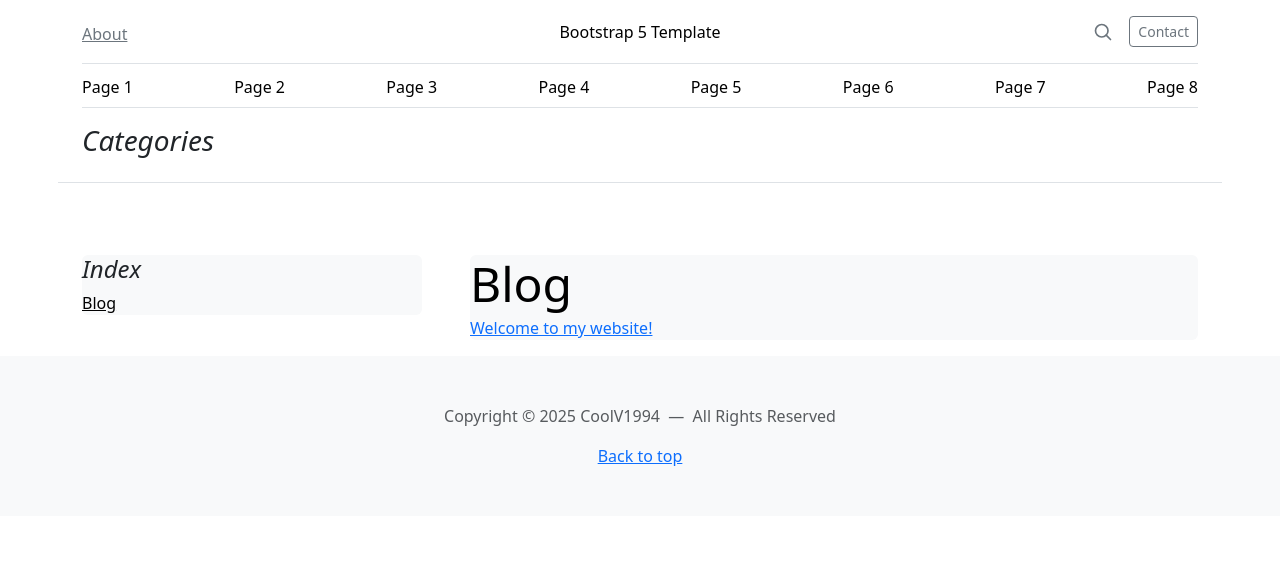
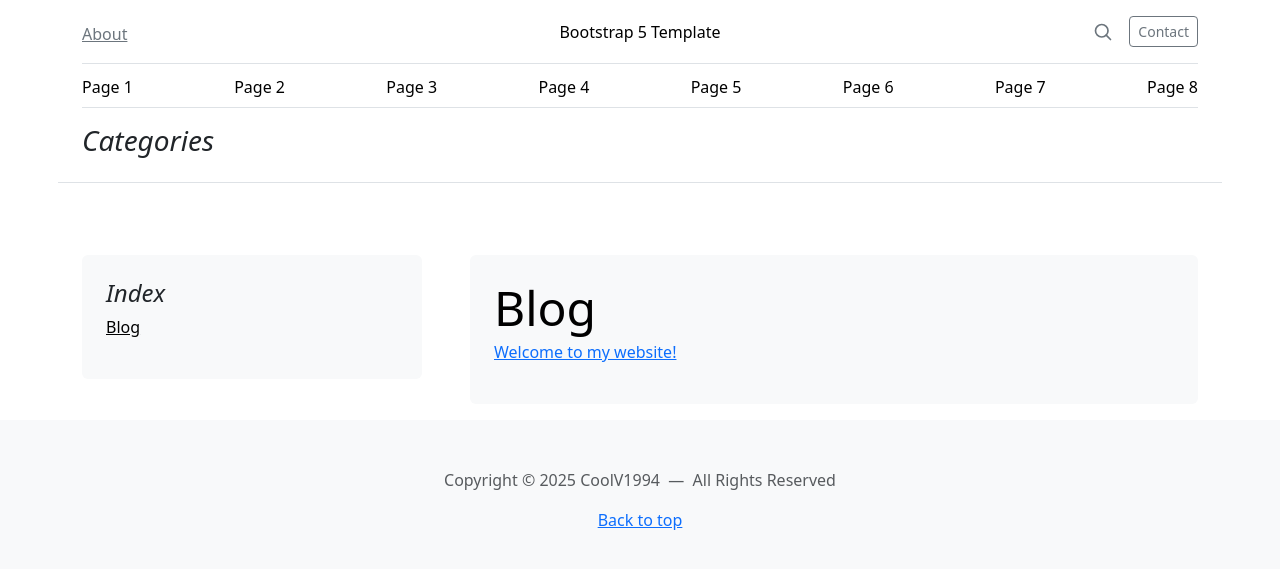
Before and after one commit to CoolV1994/Template-Bootstrap-5, a Jekyll site: the page built from categories.html, in a window 1280 px wide. Shown: the top 569 px of the page. Built offline with Jekyll 4.4.1, drawn with Linux system fonts in a browser that asks for light colours.

Commit message:
Update categories.html

```diff
--- a/categories.html
+++ b/categories.html
@@ -3,12 +3,12 @@ layout: default
 title: Categories
 ---
 
-	<div id="blog" class="row g-5">
+	<div class="row g-5">
 		<h3 class="pb-4 mb-4 fst-italic border-bottom">{{ page.title }}</h3>
 
 		<div class="col-md-4">
 			<div class="position-sticky" style="top: 2rem;">
-				<div class="mb-3 bg-body-tertiary rounded">
+				<div class="p-4 mb-3 bg-body-tertiary rounded">
 					<h4 class="fst-italic">Index</h4>
 					<ul class="list-unstyled">
 {% for category in site.categories %}
@@ -19,9 +19,9 @@ title: Categories
 			</div>
 		</div>
 
-		<div id="blog-posts" class="col-md-8">
+		<div class="col-md-8">
 {% for category in site.categories %}
-			<article id="{{ category[0] }}" class="blog-post bg-body-tertiary rounded">
+			<article id="{{ category[0] }}" class="blog-post p-4 mb-3 bg-body-tertiary rounded">
 				<h2 class="display-5 link-body-emphasis mb-1">{{ category[0] | capitalize }}</h2>
 				<ul class="list-unstyled">
 {% for post in category[1] %}
```
